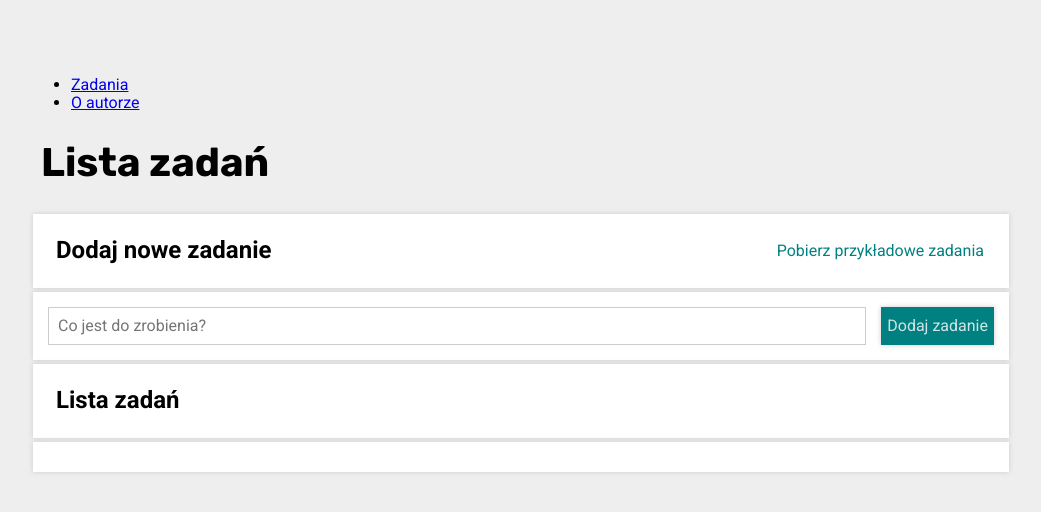
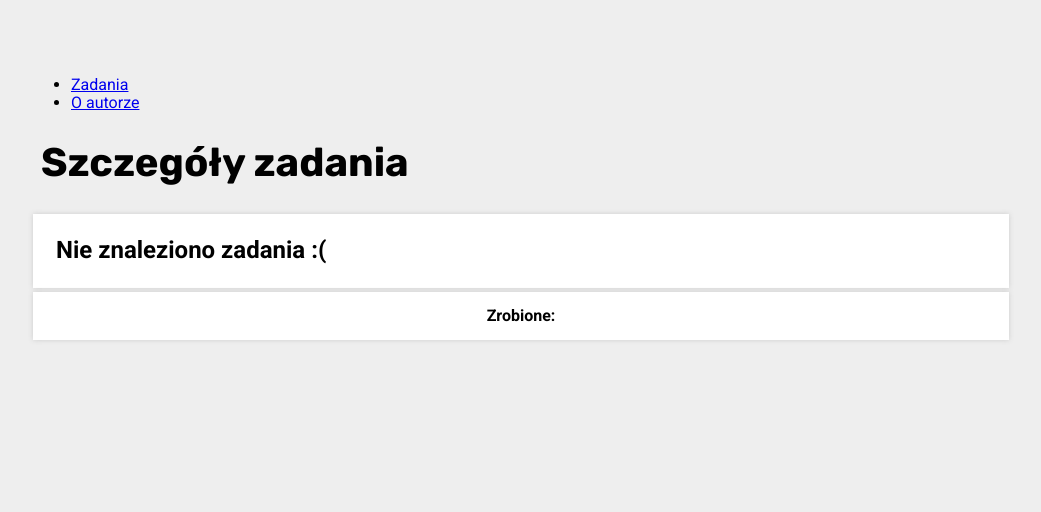
Before and after one commit to olgasowlet/To-do-list-React, a React (Create React App) app: page /#/zadania/1 in a window 1280 px wide. Shown: the top 512 px of the page, without its empty margins (119-1160 px from the left). Built offline with nearby package versions, Linux system fonts and the light colour scheme.

Commit message:
added Task page

```diff
--- a/src/App.js
+++ b/src/App.js
@@ -2,6 +2,7 @@ import React from "react";
 import { HashRouter, Switch, Route, NavLink, Redirect } from "react-router-dom";
 import Tasks from "./features/tasks/Tasks";
 import Author from "./features/author/Author";
+import Task from "./features/tasks/TaskPage/index";
 
 export default function App() {
     return (
@@ -17,6 +18,9 @@ export default function App() {
                 <Route path="/author">
                     <Author />
                 </Route>
+                <Route path="/zadania/:id">
+                    <Task />
+                </Route>
                 <Route path="/zadania">
                     <Tasks />
                 </Route>
--- /dev/null
+++ b/src/features/tasks/TaskPage/index.js
@@ -0,0 +1,34 @@
+import React from 'react';
+import { useParams } from 'react-router-dom';
+import { useSelector } from 'react-redux';
+import { selectTaskById } from "../tasksSlice";
+import Section from '../../../common/Section';
+import Header from "../../../common/Header";
+import Container from "../../../common/Container";
+import MainContainer from "../../../common/MainContainer";
+
+
+function Task() {
+    const { id } = useParams();
+    const task = useSelector(state => selectTaskById(state, id));
+
+    return (
+        <MainContainer>
+            <Header
+                title="Szczegóły zadania"
+            />
+            <Container>
+                <Section
+                    title={task ? task.content : "Nie znaleziono zadania :("}
+                    body={
+                        <>
+                            <strong>Zrobione: {task ? (task.done ? "Tak" : "Nie") : ""} </strong>
+                        </>
+                    }
+                />
+            </Container>
+        </MainContainer>
+    );
+}
+
+export default Task;
--- a/src/features/tasks/TasksList/index.js
+++ b/src/features/tasks/TasksList/index.js
@@ -1,5 +1,6 @@
 import React from "react";
 import { useDispatch, useSelector } from "react-redux";
+import { Link } from "react-router-dom";
 import { selectTasks, toggleTaskDone, removeTask } from "../tasksSlice.js";
 import { Ul, Li, Button, Span, Icon } from "./style.js";
 
@@ -16,7 +17,7 @@ const TasksList = () => {
                         <Icon done={task.done} className="fas fa-check "></Icon>
                     </Button>
                     <Span done={task.done}>
-                        {task.content}
+                        <Link to={`/zadania/${task.id}`}>{task.content}</Link>
                     </Span>
                     <Button toDelete onClick={() => dispatch(removeTask(task.id))}>
                         <Icon done className="far fa-trash-alt"></Icon>
--- a/src/features/tasks/tasksSlice.js
+++ b/src/features/tasks/tasksSlice.js
@@ -36,4 +36,8 @@ const tasksSlice = createSlice({
 
 export const { addTask, toggleHideDone, toggleTaskDone, removeTask, setAllDone, fetchExampleTasks, setExampleTasks } = tasksSlice.actions;
 export const selectTasks = state => state.tasks;
+export const selectTaskById = (state, taskId) => {
+    const { tasks } = selectTasks(state);
+    return tasks.find(task => task.id === taskId);
+}
 export default tasksSlice.reducer;
```
